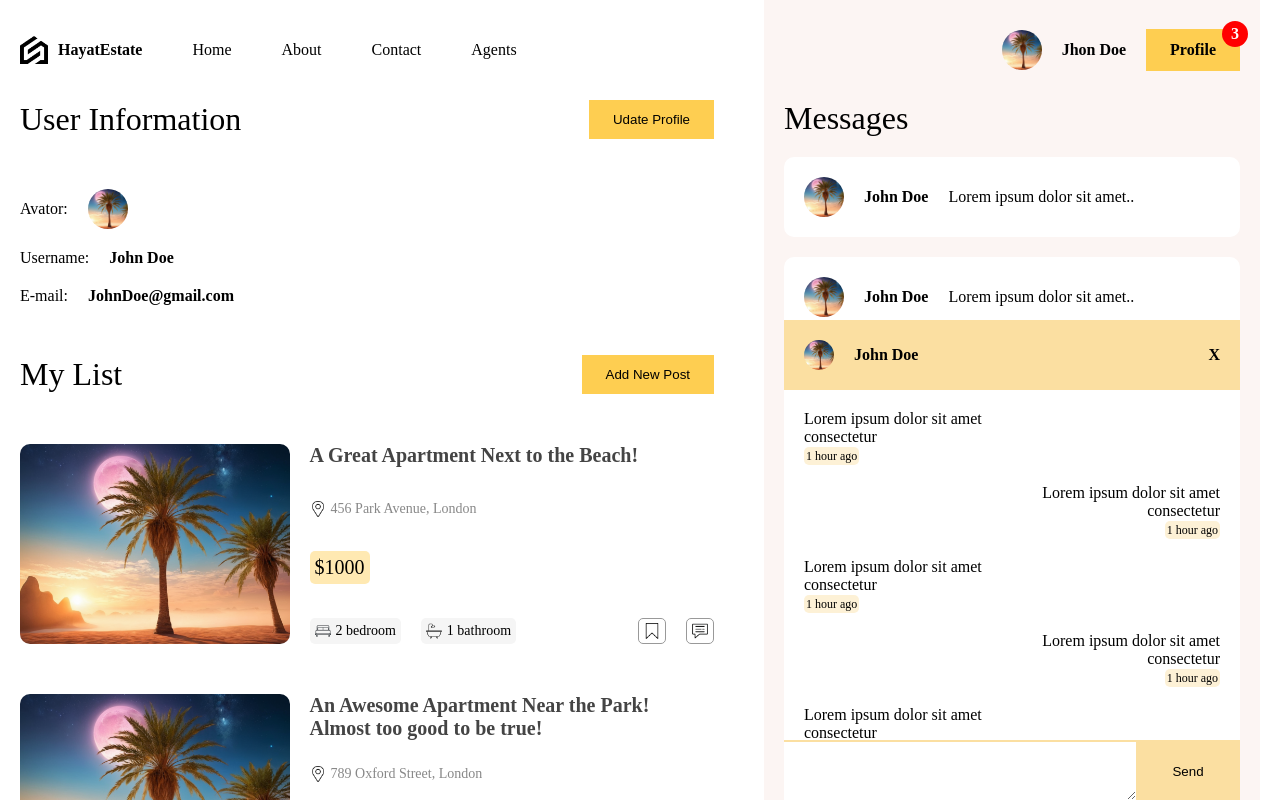
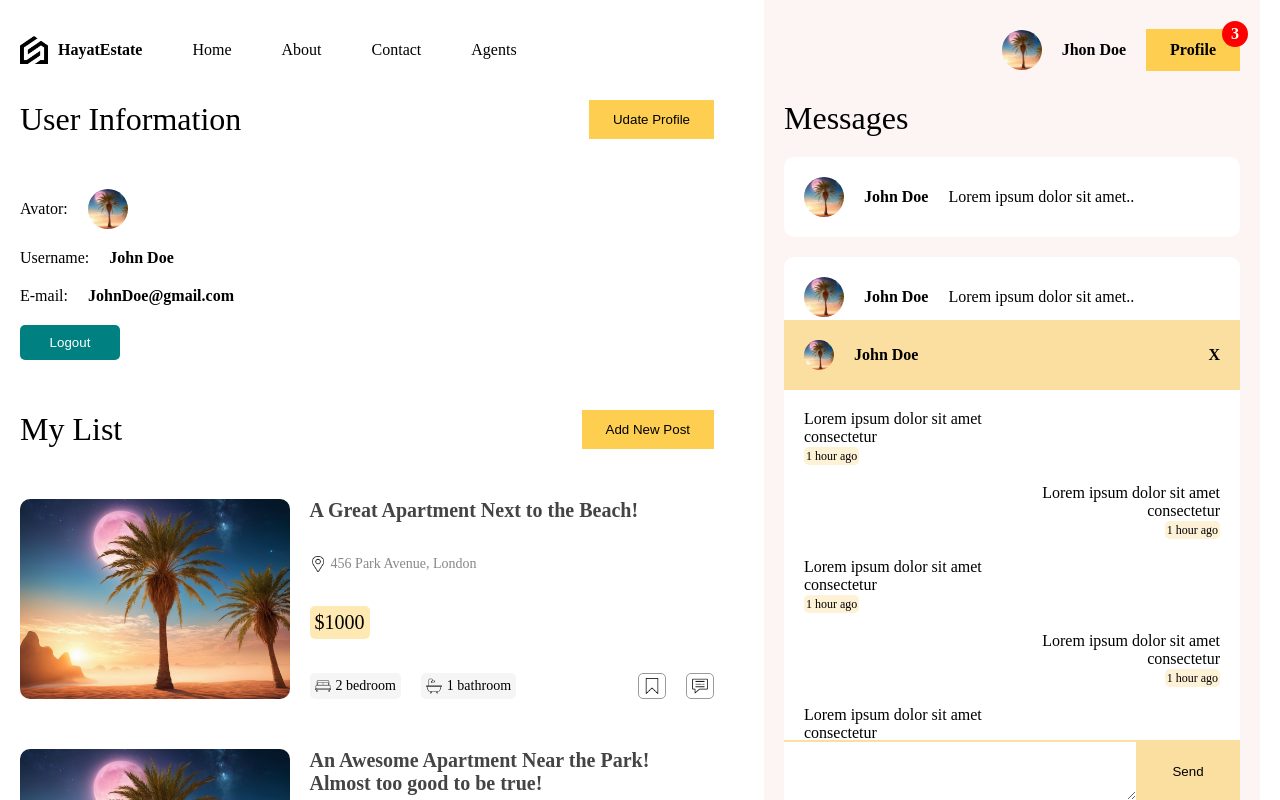
Before and after one commit to ZekiAhmed/ayat-restate-ui, a React (Vite) app: page /profile in a window 1280 px wide. Shown: the top 800 px of the page. Built offline with nearby package versions, Linux system fonts and the light colour scheme.

Commit message:
adding logout button on profile page

```diff
--- a/src/routes/profilePage/ProfilePage.jsx
+++ b/src/routes/profilePage/ProfilePage.jsx
@@ -22,6 +22,7 @@ const ProfilePage = () => {
             <span>
               E-mail: <b>JohnDoe@gmail.com</b>
             </span>
+            <button>Logout</button>
           </div>
           <div className="title">
             <h1>My List</h1>
--- a/src/routes/profilePage/profilePage.scss
+++ b/src/routes/profilePage/profilePage.scss
@@ -55,6 +55,16 @@
           gap: 20px;
         }
 
+        button {
+          width: 100px;
+          background-color: teal;
+          border: none;
+          color: white;
+          padding: 10px 20px;
+          cursor: pointer;
+          border-radius: 5px;
+        }
+
         img {
           width: 40px;
           height: 40px;
```
